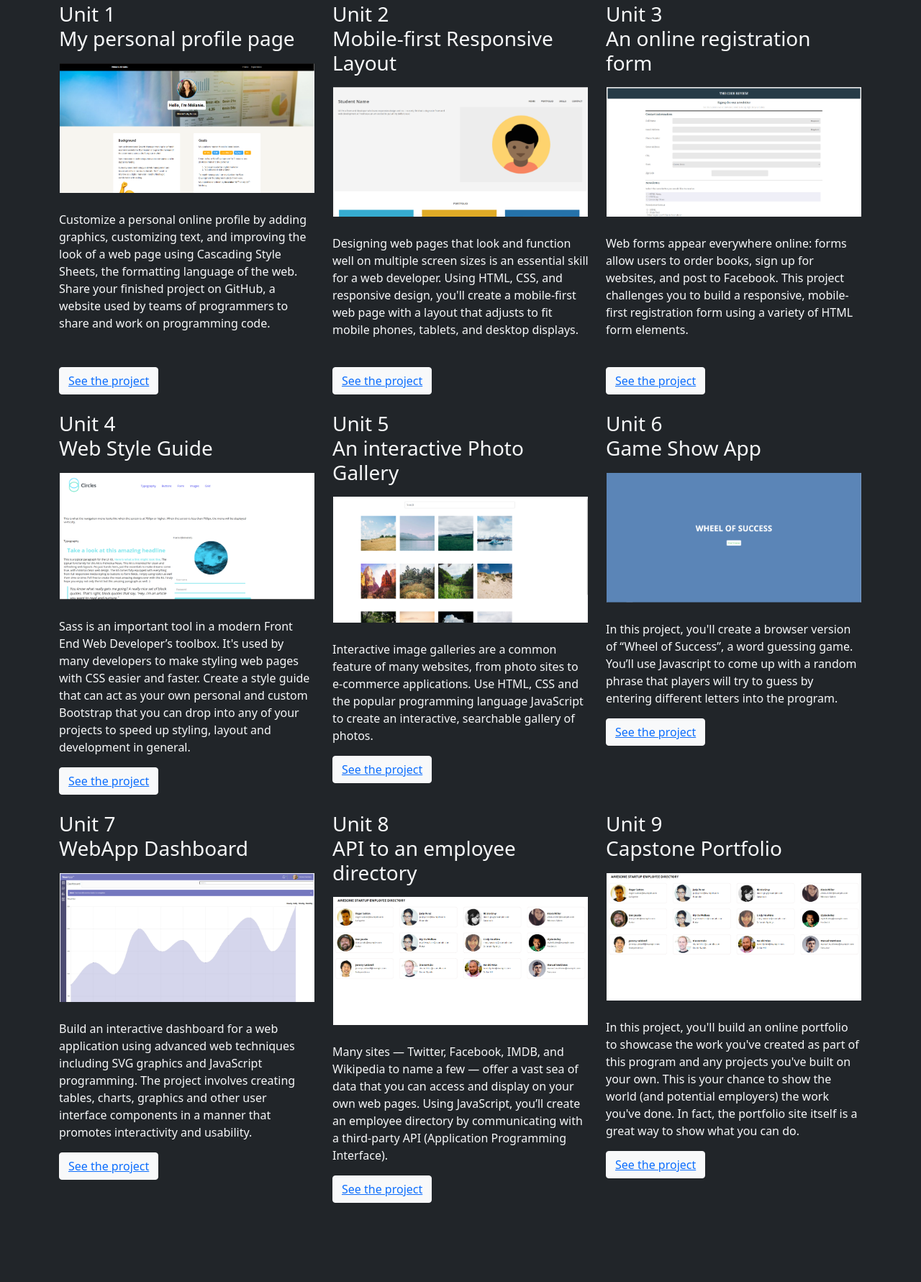
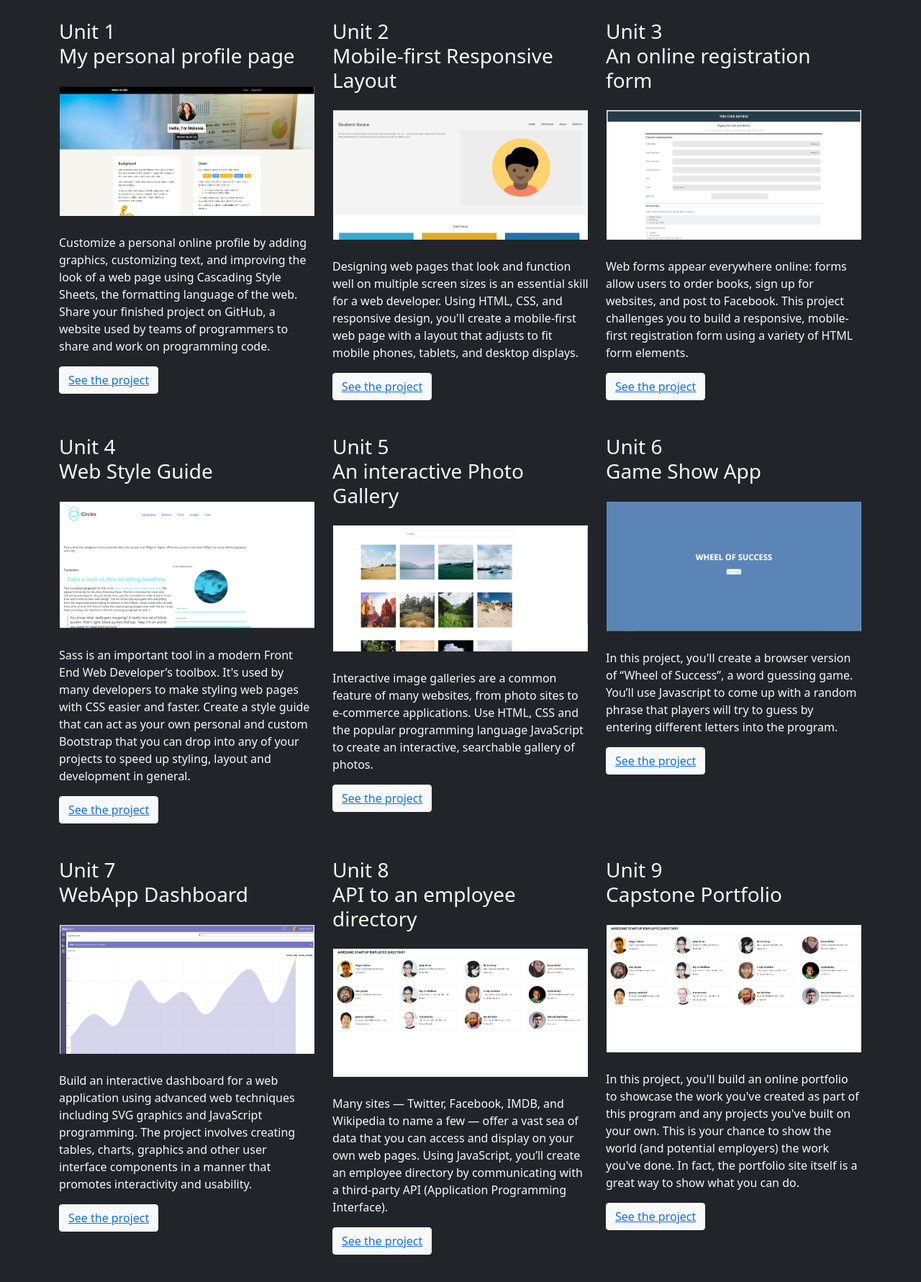
Before and after one commit to Melanie12/Techdegree-WebDev-Unit-9, a plain HTML site: page index.html in a window 1280 px wide. Shown: the part 407-2188 px from the top of the page at 72% size. Before the commit the page ends 2102 px from the top, so only its background shows below. Drawn offline with nearby package versions, Linux system fonts and the light colour scheme.

Commit message:
Update index.html

```diff
--- a/index.html
+++ b/index.html
@@ -19,78 +19,73 @@
 
 
   <div class="container pt-4">
-    <h2 class="display-5 mb-4 text-center">Treehouse Projects</h2>
+    <h2 class="display-5 mb-5 text-center">Treehouse Projects</h2>
     <!--Titles first row-->
     <div class="row mb-4">
-        <div class="col">
-          <h3 class="mb-3">Unit 1<br>My personal profile page</h3>
+        <div class="col-sm">
+          <h3 class="mb-4">Unit 1<br>My personal profile page</h3>
           <img class="mb-4 img-fluid border border-dark" src="img/unit-1.png">
           <p>Customize a personal online profile by adding graphics, customizing text, and improving the look of a web page using Cascading Style Sheets, the formatting language of the web. Share your finished project on GitHub, a website used by teams of programmers to share and work on programming code.</p>
+          <button type="button" class="mb-4 btn btn-light"> <a href="https://github.com/Melanie12/Techdegree-WebDev-Unit-1" target="_blank"> See the project</a></button>
+
         </div>
-        <div class="col">
-          <h3 class="mb-3">Unit 2<br>Mobile-first Responsive Layout</h3>
+        <div class="col-sm">
+          <h3 class="mb-4">Unit 2<br>Mobile-first Responsive Layout</h3>
           <img class="mb-4 img-fluid border border-dark" src="img/unit-2.png">
           <p>Designing web pages that look and function well on multiple screen sizes is an essential skill for a web developer. Using HTML, CSS, and responsive design, you'll create a mobile-first web page with a layout that adjusts to fit mobile phones, tablets, and desktop displays.</p>
+          <button type="button" class="mb-4 btn btn-light">  <a href="https://github.com/Melanie12/Techdegree-WebDev-Unit-2" target="_blank">See the project</a> </button>
+
         </div>
-        <div class="col">
-          <h3 class="mb-3">Unit 3<br>An online registration form</h3>
+        <div class="col-sm">
+          <h3 class="mb-4">Unit 3<br>An online registration form</h3>
           <img class="mb-4 img-fluid border border-dark" src="img/unit-3.png">
           <p>Web forms appear everywhere online: forms allow users to order books, sign up for websites, and post to Facebook. This project challenges you to build a responsive, mobile-first registration form using a variety of HTML form elements.</p>
-        </div>
-    </div>
-    <div class="row mb-4">
-        <div class="col">
-          <button type="button" class="btn btn-light"> <a href="https://github.com/Melanie12/Techdegree-WebDev-Unit-1" target="_blank"> See the project</a></button>
-        </div>
-        <div class="col">
-          <button type="button" class="btn btn-light">  <a href="https://github.com/Melanie12/Techdegree-WebDev-Unit-2" target="_blank">See the project</a> </button>
-        </div>
-        <div class="col">
-          <button type="button" class="btn btn-light">  <a href="https://github.com/Melanie12/Techdegree-WebDev-Unit-3" target="_blank">See the project</a> </button>
+          <button type="button" class="mb-4 btn btn-light">  <a href="https://github.com/Melanie12/Techdegree-WebDev-Unit-3" target="_blank">See the project</a> </button>
+
         </div>
     </div>
 
     <div class="row mb-4">
       <!--Second row-->
-      <div class="col">
-        <h3 class="mb-3">Unit 4<br> Web Style Guide</h3>
+      <div class="col-sm">
+        <h3 class="mb-4">Unit 4<br> Web Style Guide</h3>
         <img class="mb-4 img-fluid border border-dark" src="img/unit-4.png">
         <p>Sass is an important tool in a modern Front End Web Developer’s toolbox. It's used by many developers to make styling web pages with CSS easier and faster. Create a style guide that can act as your own personal and custom Bootstrap that you can drop into any of your projects to speed up styling, layout and development in general.</p>
-        <button type="button" class="btn btn-light">  <a href="https://github.com/Melanie12/Techdegree-WebDev-Unit-4" target="_blank">See the project</a></button>
+        <button type="button" class="mb-4 btn btn-light">  <a href="https://github.com/Melanie12/Techdegree-WebDev-Unit-4" target="_blank">See the project</a></button>
       </div>
-      <div class="col">
-        <h3 class="mb-3">Unit 5<br> An interactive Photo Gallery</h3>
+      <div class="col-sm">
+        <h3 class="mb-4">Unit 5<br> An interactive Photo Gallery</h3>
         <img class="mb-4 img-fluid border border-dark" src="img/unit-5.png">
         <p>Interactive image galleries are a common feature of many websites, from photo sites to e-commerce applications. Use HTML, CSS and the popular programming language JavaScript to create an interactive, searchable gallery of photos.</p>
-        <button type="button" class="btn btn-light"> <a href="https://github.com/Melanie12/Techdegree-WebDev-Unit-5" target="_blank">See the project</a></button>
+        <button type="button" class="mb-4 btn btn-light"> <a href="https://github.com/Melanie12/Techdegree-WebDev-Unit-5" target="_blank">See the project</a></button>
       </div>
-        <div class="col">
-          <h3 class="mb-3">Unit 6<br> Game Show App</h3>
+        <div class="col-sm">
+          <h3 class="mb-4">Unit 6<br> Game Show App</h3>
           <img class="mb-4 img-fluid border border-dark" src="img/unit-6.png">
           <p>In this project, you'll create a browser version of “Wheel of Success”, a word guessing game. You’ll use Javascript to come up with a random phrase that players will try to guess by entering different letters into the program.</p>
-          <button type="button" class="btn btn-light"> <a href="https://github.com/Melanie12/Techdegree-WebDev-Unit-6" target="_blank">See the project</a></button>
+          <button type="button" class="mb-4 btn btn-light"> <a href="https://github.com/Melanie12/Techdegree-WebDev-Unit-6" target="_blank">See the project</a></button>
         </div>
     </div>
 
     <div class="row mb-4">
       <!--Third row-->
-        <div class="col">
-          <h3 class="mb-3">Unit 7<br> WebApp Dashboard</h3>
+        <div class="col-sm">
+          <h3 class="mb-4">Unit 7<br> WebApp Dashboard</h3>
           <img class="mb-4 img-fluid border border-dark" src="img/unit-7.png">
           <p>Build an interactive dashboard for a web application using advanced web techniques including SVG graphics and JavaScript programming. The project involves creating tables, charts, graphics and other user interface components in a manner that promotes interactivity and usability.</p>
-          <button type="button" class="btn btn-light"> <a href="https://github.com/Melanie12/Techdegree-WebDev-Unit-7" target="_blank">See the project</a></button>
+          <button type="button" class="mb-4 btn btn-light"> <a href="https://github.com/Melanie12/Techdegree-WebDev-Unit-7" target="_blank">See the project</a></button>
         </div>
-        <div class="col">
-          <h3 class="mb-3">Unit 8<br>API to an employee directory</h3>
+        <div class="col-sm">
+          <h3 class="mb-4">Unit 8<br>API to an employee directory</h3>
           <img class="mb-4 img-fluid border border-dark" src="img/unit-8.png">
           <p>Many sites — Twitter, Facebook, IMDB, and Wikipedia to name a few — offer a vast sea of data that you can access and display on your own web pages. Using JavaScript, you’ll create an employee directory by communicating with a third-party API (Application Programming Interface).</p>
-          <button type="button" class="btn btn-light">  <a href="https://github.com/Melanie12/Techdegree-WebDev-Unit-8" target="_blank">See the project</a></button>
+          <button type="button" class="mb-4 btn btn-light">  <a href="https://github.com/Melanie12/Techdegree-WebDev-Unit-8" target="_blank">See the project</a></button>
         </div>
-      <div class="col">
-        <h3 class="mb-3">Unit 9<br> Capstone Portfolio</h3>
+      <div class="col-sm">
+        <h3 class="mb-4">Unit 9<br> Capstone Portfolio</h3>
         <img class="mb-4 img-fluid border border-dark" src="img/unit-8.png">
         <p>In this project, you'll build an online portfolio to showcase the work you've created as part of this program and any projects you've built on your own. This is your chance to show the world (and potential employers) the work you've done. In fact, the portfolio site itself is a great way to show what you can do.</p>
-        <button type="button" class="btn btn-light">  <a href="https://github.com/Melanie12/Techdegree-WebDev-Unit-9" target="_blank">See the project</a></button>
+        <button type="button" class="mb-4 btn btn-light">  <a href="https://github.com/Melanie12/Techdegree-WebDev-Unit-9" target="_blank">See the project</a></button>
       </div>
     </div>
   </div>
```
